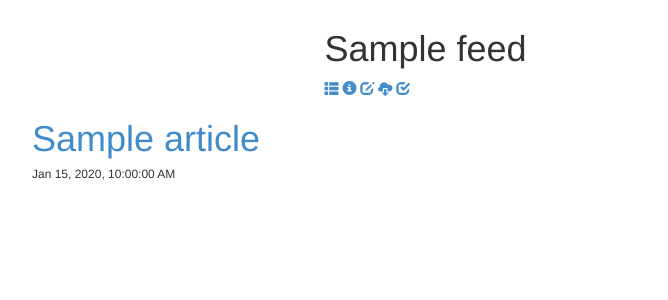
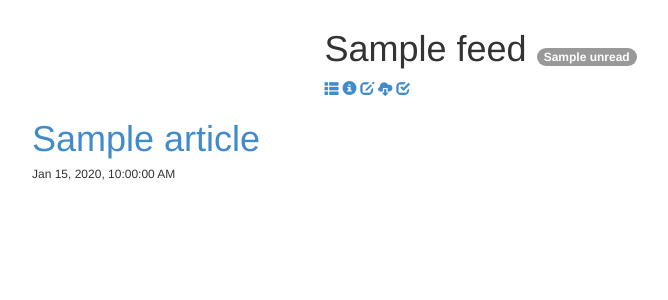
Before and after one commit to cedricbonhomme/newspipe, a Flask app: template pyaggr3g470r/templates/home.html in a window 1280 px wide. Shown: the part 51-351 px from the top of the page, without its empty margins (38-706 px from the left). Run offline with Flask 2, Linux system fonts and the light colour scheme; the template is opened without the code that fills it: most values are stand-ins (such as "Sample title", 1, 10 or a date in 2020); parts of the project's set-up code (start-up, migrations or seed data) failed here and were passed over; some libraries are stand-ins or nearby versions.

Commit message:
Bootstrap badge to display the number of unread articles by feed.

```diff
--- a/pyaggr3g470r/templates/home.html
+++ b/pyaggr3g470r/templates/home.html
@@ -7,14 +7,19 @@
         {% for feed in result|sort(attribute="title") %}
             <div class="row">
                 <div class="col-md-6 col-md-offset-3">
-                <h1>{{ feed.title|safe }}</h1>
+                <h1>{{ feed.title|safe }}
+                {% if unread[feed.id] != 0 %}
+                    <a href="/unread/{{ feed.id  }}" title="Unread articles"><span class="badge">{{ unread[feed.id] }}</span></a>
+                {% endif %}</h1>
                 <a href="/articles/{{ feed.id }}/100"><i class="glyphicon glyphicon-th-list" title="{{ _('More articles') }}"></i></a>
                 <a href="/feed/{{ feed.id }}"><i class="glyphicon glyphicon-info-sign" title="{{ _('Details') }}"></i></a>
                 <a href="/edit_feed/{{ feed.id }}"><i class="glyphicon glyphicon-edit" title="{{ _('Edit this feed') }}"></i></a>
                 {% if feed.enabled %}
                     <a href="/fetch/{{ feed.id }}"><i class="glyphicon glyphicon-cloud-download" title="{{ _('Fetch this feed') }}"></i></a>
                 {% endif %}
-                <a href="/mark_as_read/{{ feed.id }}"><i class="glyphicon glyphicon-check" title="{{ _('Mark all as read') }}"></i></a>
+                {% if unread[feed.id] != 0 %}
+                    <a href="/mark_as_read/{{ feed.id }}"><i class="glyphicon glyphicon-check" title="{{ _('Mark all as read') }}"></i></a>
+                {% endif %}
                 </div>
             </div>
             {% for number in range(0, feed.articles.all()|count-(feed.articles.all()|count % 3), 3) %}
--- a/pyaggr3g470r/views.py
+++ b/pyaggr3g470r/views.py
@@ -213,8 +213,9 @@ def home():
     The home page lists most recent articles of all feeds.
     """
     user = User.query.filter(User.email == g.user.email).first()
-    result = []
+    result, unread = [], {}
     for feed in user.feeds:
+        unread[feed.id] = Article.query.filter(Article.user_id == g.user.id, Article.feed_id == feed.id, Article.readed == False).count()
         new_feed = Feed()
         new_feed.id = feed.id
         new_feed.title = feed.title
@@ -223,7 +224,7 @@ def home():
                                                  Article.feed_id == feed.id).order_by(desc("Article.date")).limit(9)
         result.append(new_feed)
     unread_articles = len(Article.query.filter(Article.user_id == g.user.id, Article.readed == False).all())
-    return render_template('home.html', result=result, head_title=unread_articles)
+    return render_template('home.html', result=result, unread=unread, head_title=unread_articles)
 
 @app.route('/fetch/', methods=['GET'])
 @app.route('/fetch/<int:feed_id>', methods=['GET'])
```
